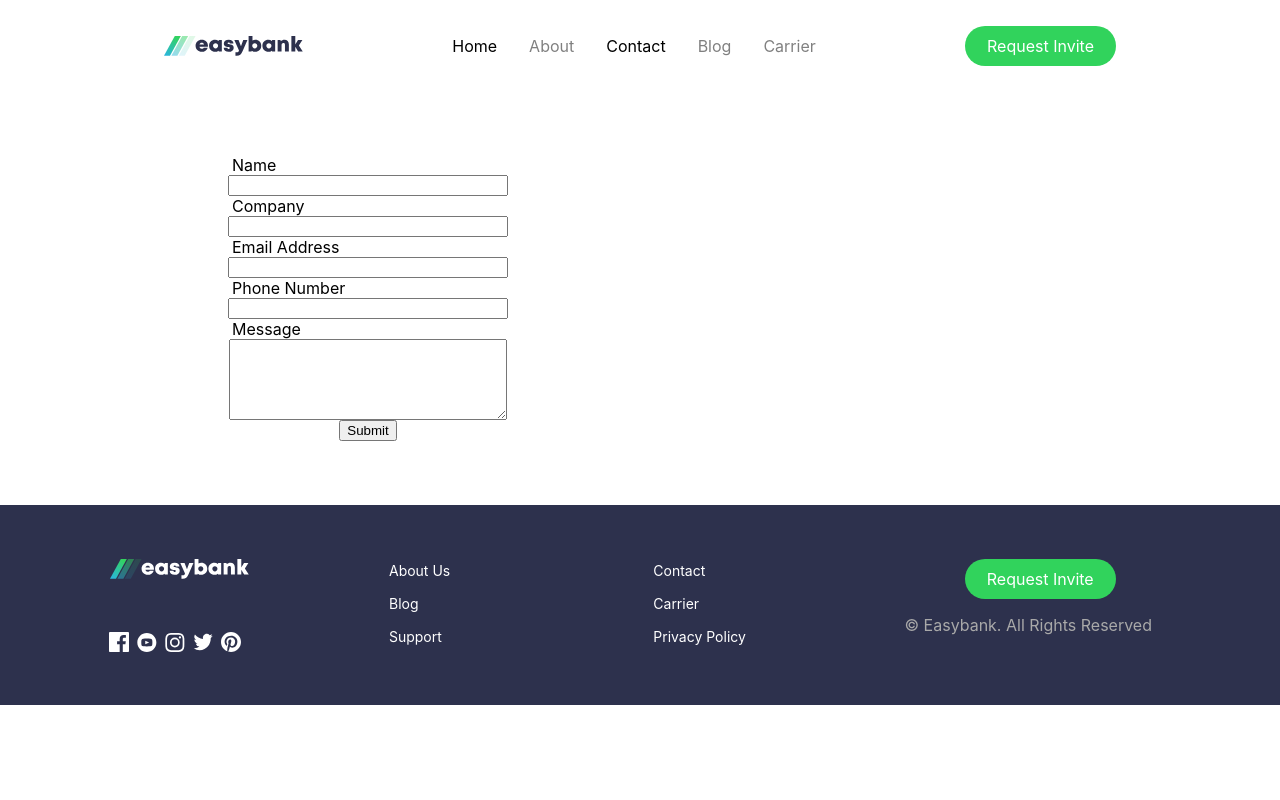
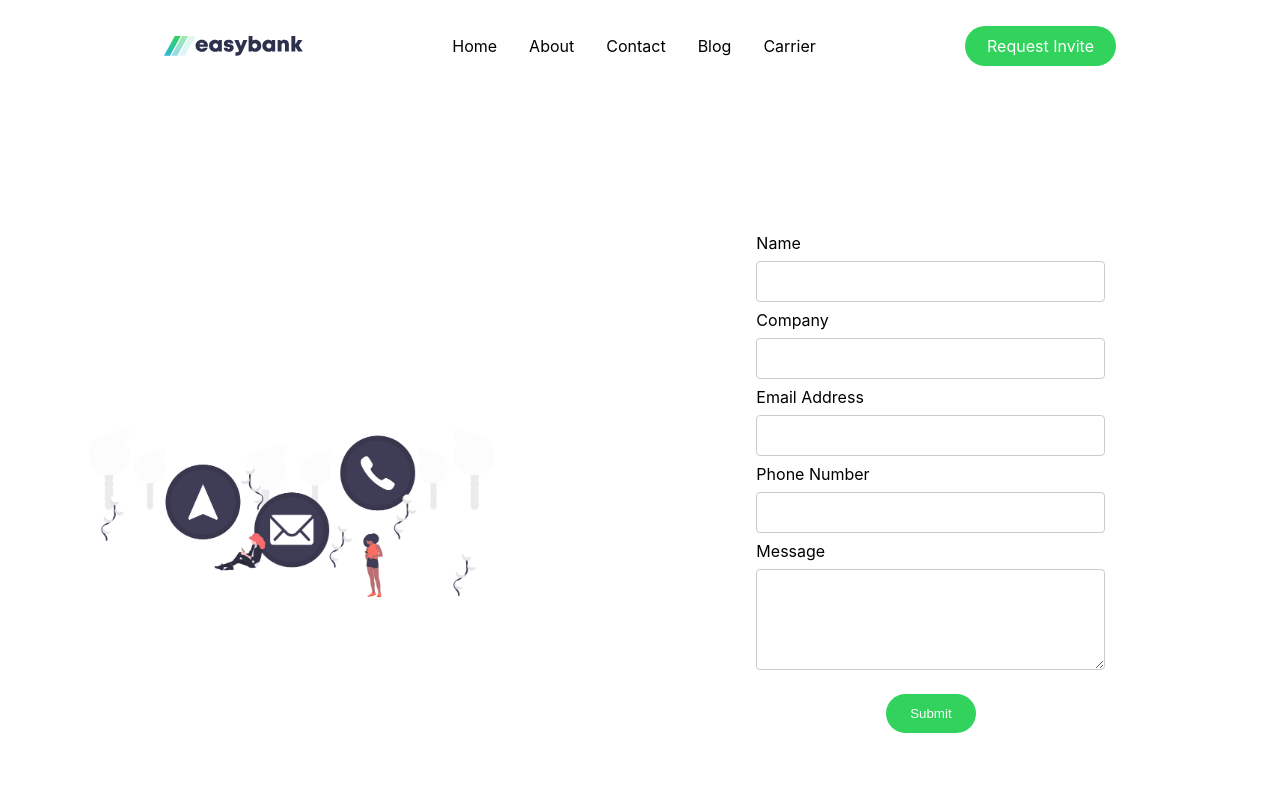
Before and after one commit to Moiz-Asad/EasyBank-Landing-Page, a React (Create React App) app: page /contact in a window 1280 px wide. Shown: the top 800 px of the page. Built offline with nearby package versions, Linux system fonts and the light colour scheme.

Commit message:
404 Error page added

```diff
--- a/src/App.js
+++ b/src/App.js
@@ -4,9 +4,6 @@ import Navbar from './Navbar';
 import { BrowserRouter as Router, Switch, Route } from 'react-router-dom';
 
 import Home from './Pages/Home';
-import About from './Pages/About';
-import Blog from './Pages/Blog';
-import Carrier from './Pages/Carrier';
 import Contact from './Pages/Contact';
 import FError from './Pages/FError.js';
 import Footer from './Footer';
@@ -17,10 +14,7 @@ function App() {
       <Navbar />
       <Switch>
         <Route path='/' exact component={Home} />
-        <Route path='/about' component={About} />
-        <Route path='/blog' component={Blog} />
         <Route path='/contact' component={Contact} />
-        <Route path='/carrier' component={Carrier} />
         <Route path='/' component={FError} />
       </Switch>
       <Footer/>
--- a/src/Footer/FotterElements.js
+++ b/src/Footer/FotterElements.js
@@ -8,6 +8,14 @@ export const FooterContainer = styled.div`
     height: 200px;
     padding: 0 8rem;
     background: hsl(233, 26%, 24%);
+
+    @media screen and (max-width: 768px) {
+        flex-direction: column;
+        align-items: center;
+        padding 2rem 0;
+        height: auto;
+      }
+
 `
 export const Sec1 = styled.div`
     display: flex;
@@ -26,6 +34,7 @@ export const SocialIcon = styled.div`
     flex-direction: row;
     justify-content: space-evenly;
     align-items: center;
+    margin: 2rem 0;
 `
 
 export const Sec2 = styled.div`
@@ -36,7 +45,15 @@ export const NavLink = styled(Link)`
     color: white;
     text-decoration: none;
     cursor: pointer;
-    font-size: 14px;
+    font-size: 20px;
+    @media screen and (max-width: 970px) {
+        margin: 0.5rem;
+        font-size: 18px;
+    }
+    @media screen and (max-width: 680px) {
+        font-size: 15px;
+        margin: 0.5rem;
+    }
 `
 
 export const NavBtnLink = styled(Link)`
@@ -64,6 +81,15 @@ export const NavMenu = styled.div`
     padding-top: 3rem;
     align-items: center;
     justify-content: space-around;
+
+    @media screen and (max-width: 768px) {
+        display: flex;
+        flex-direction: column;
+        justify-content: space-between;
+        align-items: center;
+        padding 2rem 0;
+        height: auto;
+      }
 `
 export const Copy = styled.p`
     color: darkgray;
--- a/src/Footer/index.js
+++ b/src/Footer/index.js
@@ -16,16 +16,16 @@ function Footer() {
             </Sec1>
             <Sec2>
                 <NavMenu>
-                    <NavLink to='/about' activeStyle>
+                    <NavLink to='#' activeStyle>
                         About Us
                     </NavLink>
                     <NavLink to='/contact' activeStyle>
                         Contact
                     </NavLink>
-                    <NavLink to='/blog' activeStyle>
+                    <NavLink to='#' activeStyle>
                         Blog
                     </NavLink>
-                    <NavLink to='/carrier' activeStyle>
+                    <NavLink to='#' activeStyle>
                         Carrier
                     </NavLink>
                     <NavLink to='#' activeStyle>
--- a/src/Navbar/index.js
+++ b/src/Navbar/index.js
@@ -23,21 +23,21 @@ const Navbar = () => {
           <NavLink to='/' activeStyle>
             Home
           </NavLink>
-          <NavLink to='/about' activeStyle>
+          <NavLink to='#' activeStyle>
             About
           </NavLink>
           <NavLink to='/contact' activeStyle>
             Contact
           </NavLink>
-          <NavLink to='/blog' activeStyle>
+          <NavLink to='#' activeStyle>
             Blog
           </NavLink>
-          <NavLink to='/carrier' activeStyle>
+          <NavLink to='#' activeStyle>
             Carrier
           </NavLink>
         </NavMenu>
         <NavBtn>
-          <NavBtnLink to='/request'>Request Invite</NavBtnLink>
+          <NavBtnLink to='#'>Request Invite</NavBtnLink>
         </NavBtn>
       </Nav>
     </>
--- a/src/Pages/About.js
+++ /dev/null
@@ -1,11 +0,0 @@
-import React from 'react'
-
-function About() {
-    return (
-        <div>
-            About
-        </div>
-    )
-}
-
-export default About
--- a/src/Pages/Blog.js
+++ /dev/null
@@ -1,11 +0,0 @@
-import React from 'react'
-
-function Blog() {
-    return (
-        <div>
-            Blog
-        </div>
-    )
-}
-
-export default Blog
--- a/src/Pages/Carrier.js
+++ /dev/null
@@ -1,11 +0,0 @@
-import React from 'react'
-
-function Carrier() {
-    return (
-        <div>
-            Carriers
-        </div>
-    )
-}
-
-export default Carrier
--- a/src/Pages/Contact.js
+++ b/src/Pages/Contact.js
@@ -1,8 +1,11 @@
 import React from 'react'
-import {MainContainer,Form,Label,Input,Textarea,StyledButton} from './HomeElements';
+import {MainContainer,Form,Label,Input,Textarea,Btn, BtnContainer,ContactUi} from './HomeElements';
 function Contact() {
     return (
             <MainContainer>
+                <ContactUi>
+                    <img src={require('../Assets/contnt.png').default} style={{width:'500px'}} alt="Contact"/>
+                </ContactUi>
                 <Form>
 
                         <Label>Name</Label>
@@ -15,7 +18,7 @@ function Contact() {
                         <Input type="text" name="phone" />
                         <Label>Message</Label>
                         <Textarea name="message" rows="5"></Textarea>
-                        <StyledButton>Submit</StyledButton>
+                        <BtnContainer><Btn>Submit</Btn></BtnContainer>
                 </Form>
             </MainContainer>
     )
--- a/src/Pages/FError.js
+++ b/src/Pages/FError.js
@@ -1,10 +1,10 @@
 import React from 'react'
-
+import {ErrorContainer} from './HomeElements';
 function FError() {
     return (
-        <div>
-            404 Error
-        </div>
+            <ErrorContainer>
+                <img src={require('../Assets/error.png').default} width={'600px'} height={'400px'} alt="Error404"/>
+            </ErrorContainer>
     )
 }
 
--- a/src/Pages/HomeElements.js
+++ b/src/Pages/HomeElements.js
@@ -58,6 +58,7 @@ export const Para = styled.p`
     }
 `
 export const BtnContainer = styled.div`
+    padding: 1rem 0;
   @media screen and (max-width:675px){
         text-align: center;
     }
@@ -114,7 +115,7 @@ export const AContainer = styled.div`
     flex-direction: column;
     background: hsl(220, 16%, 96%);
     margin-top: -150px;
-
+    width: auto;
     @media screen and (max-width:1220px){
         margin-top: 0;
     }
@@ -175,14 +176,27 @@ export const CardPara = styled.p`
 `
 
 export const CardWrapper = styled.div`
+display: grid;
+grid-template-columns: repeat(4, 1fr);
+grid-gap: 1rem;
+align-items: center;
+padding:  1rem 6rem 6rem;
+transition: all ease 0.4s;
+@media screen and (max-width:675px){
     display: flex;
-    flex-direction: row;
-    justify-content: space-between;
-    align-items: center;
-    padding: 0 4rem;
-    @media screen and (max-width:675px){
     text-align: center;
     flex-direction: column;
+    justify-content: center;
+    align-items:center;
+    transition: all ease 0.4s;
+}
+@media screen and (max-width:1380px){
+    grid-template-columns: repeat(3, 1fr);
+    transition: all ease 0.4s;
+}
+@media screen and (max-width:900px){
+    grid-template-columns: repeat(2, 1fr);
+    transition: all ease 0.4s;
 }
 `
 export const AHeading = styled.p`
@@ -196,17 +210,27 @@ export const AHeading = styled.p`
 `
 
 export const ArticleWrapper = styled.div`
-    display: flex;
-    flex-direction: row;
-    justify-content: space-between;
+    margin: 0 auto;
+    display: grid;
+    grid-template-columns: repeat(4, 1fr);
+    grid-gap: 1rem;
     align-items: center;
     padding:  1rem 6rem 6rem;
+    transition: all ease 0.4s;
     @media screen and (max-width:675px){
-        width: auto;
-        padding: 0 4rem;
+        display: flex;
         flex-direction: column;
         justify-content: center;
-
+        align-items:center;
+        transition: all ease 0.4s;
+    }
+    @media screen and (max-width:1380px){
+        grid-template-columns: repeat(3, 1fr);
+        transition: all ease 0.4s;
+    }
+    @media screen and (max-width:900px){
+        grid-template-columns: repeat(2, 1fr);
+        transition: all ease 0.4s;
     }
 `
 
@@ -263,24 +287,48 @@ export const Form = styled.form`
     display: flex;
     flex-direction: column;
     justify-content: center;
+    padding: 20px 0;
     align-items: center;
-   width: 50%;
+    width: 60%;
 `;
 export const Input = styled.input`
+    padding: 12px 20px;
+    margin: 8px 0;
+    display: inline-block;
+    border: 1px solid #ccc;
+    border-radius: 4px;
+    box-sizing: border-box;
     width: 50%;
 `;
 export const Label = styled.label`
     width: 50%;
 `;
 export const Textarea = styled.textarea`
+    padding: 12px 20px;
+    margin: 8px 0;
+    display: inline-block;
+    border: 1px solid #ccc;
+    border-radius: 4px;
+    box-sizing: border-box;
     width: 50%;
 `;
 
-export const StyledButton = styled.button`
-
-`;
 export const MainContainer = styled.div`
     display: flex;
     flex-direction: row;
-    padding: 4rem 6rem;
+    height: 100vh;
 `
+export const ContactUi = styled.div`
+    width: 50%;
+    border-radius: 10px;
+    display: flex;
+    justify-content: center;
+    align-items: center;
+`
+
+export const ErrorContainer = styled.div`
+    display: flex;
+    justify-content: center;
+    align-items: center;
+    height: 90vh;
+`
```
Also changed, not shown: src/Assets/contnt.png (added), src/Assets/error.png (added). Lines whose indentation alone changed are shown as unchanged.
